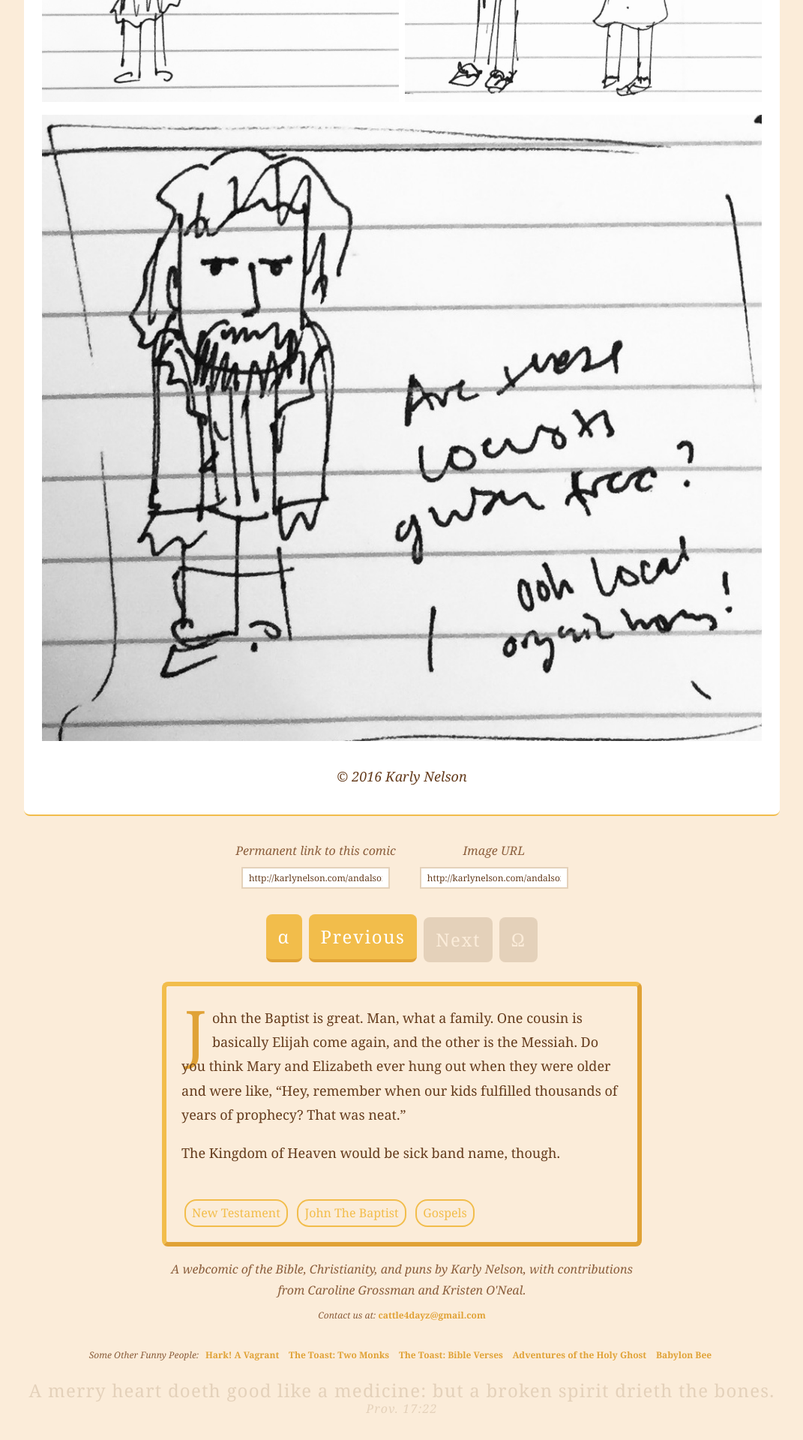
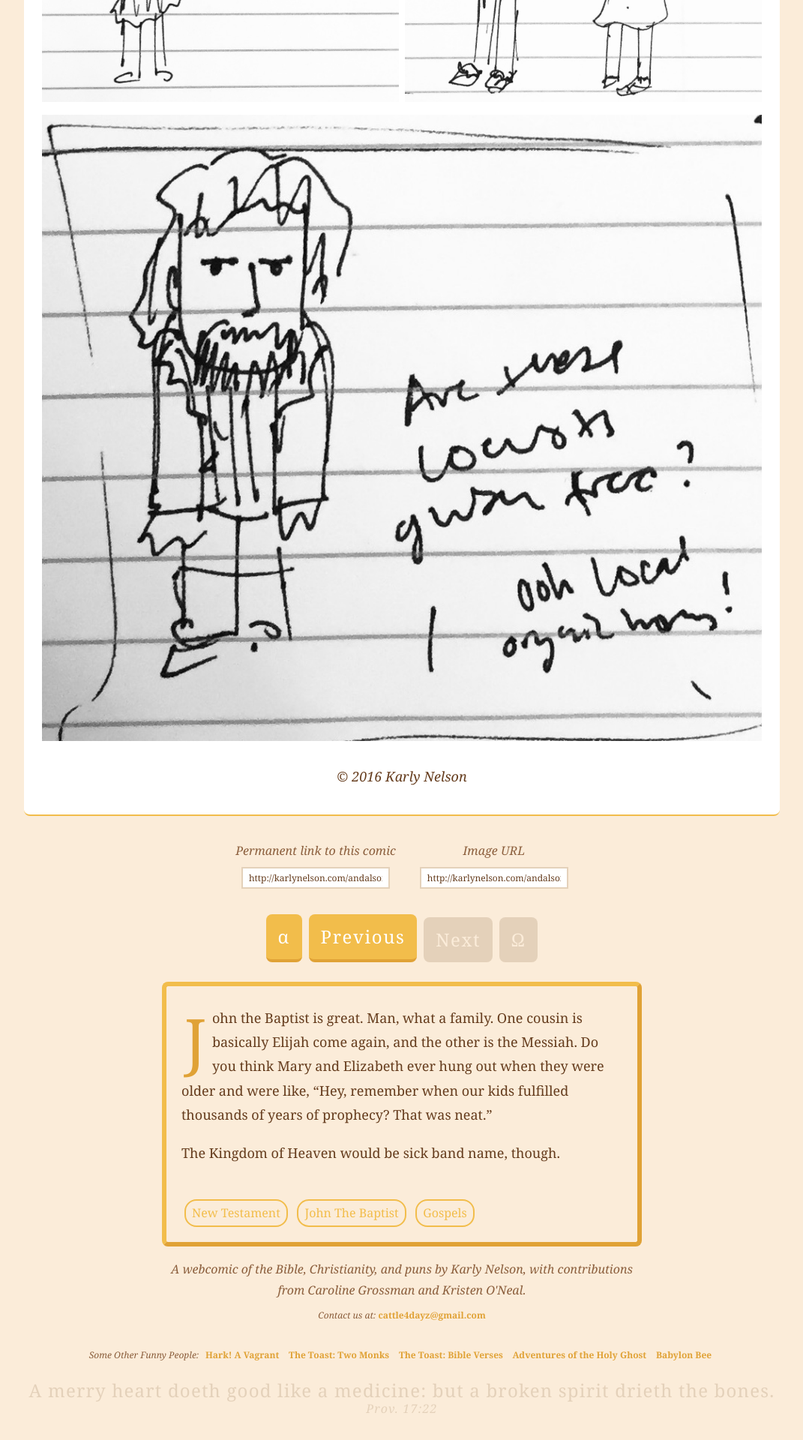
Before and after one commit to karlyanelson/andalsomuchcattle, a Jekyll site: the page built from index.html, in a window 1280 px wide. Shown: the part 800-2720 px from the top of the page at 75% size, without its empty margins (104-1175 px from the left). Built offline with Jekyll 4.4.1, drawn with Linux system fonts in a browser that asks for light colours; some web fonts are replaced; the list of posts is cut into pages by our own code; comment, search, counter and statistics services are not loaded.

Commit message:
fixed drop cap line height

```diff
--- a/_sass/components/posts/_posts.scss
+++ b/_sass/components/posts/_posts.scss
@@ -98,7 +98,7 @@
     font-family: $font-family-gothic;
     font-style: normal;
     font-size: 4.5em;
-    line-height: 60px;
+    line-height: 1;
     padding-top: $space-xsm;
     padding-right: $space-sm;
     padding-left: $space-xsm;
```
